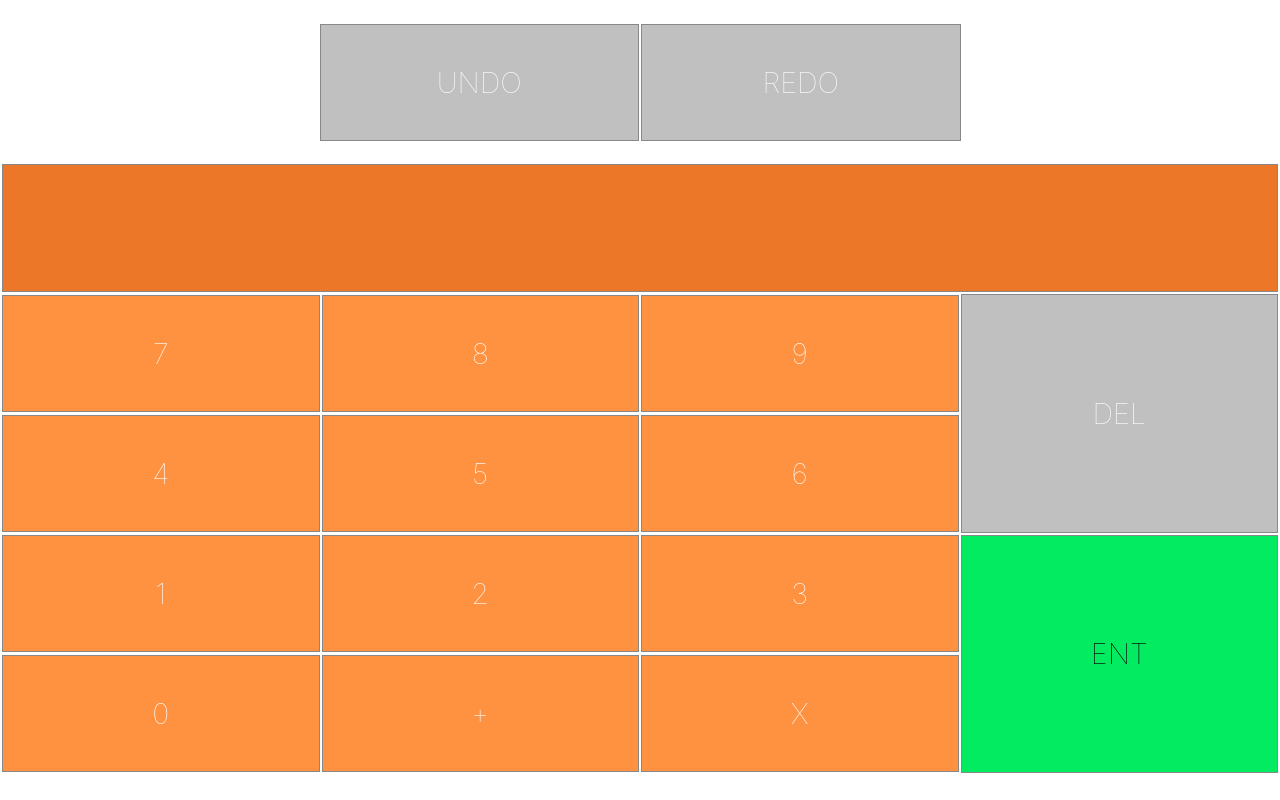
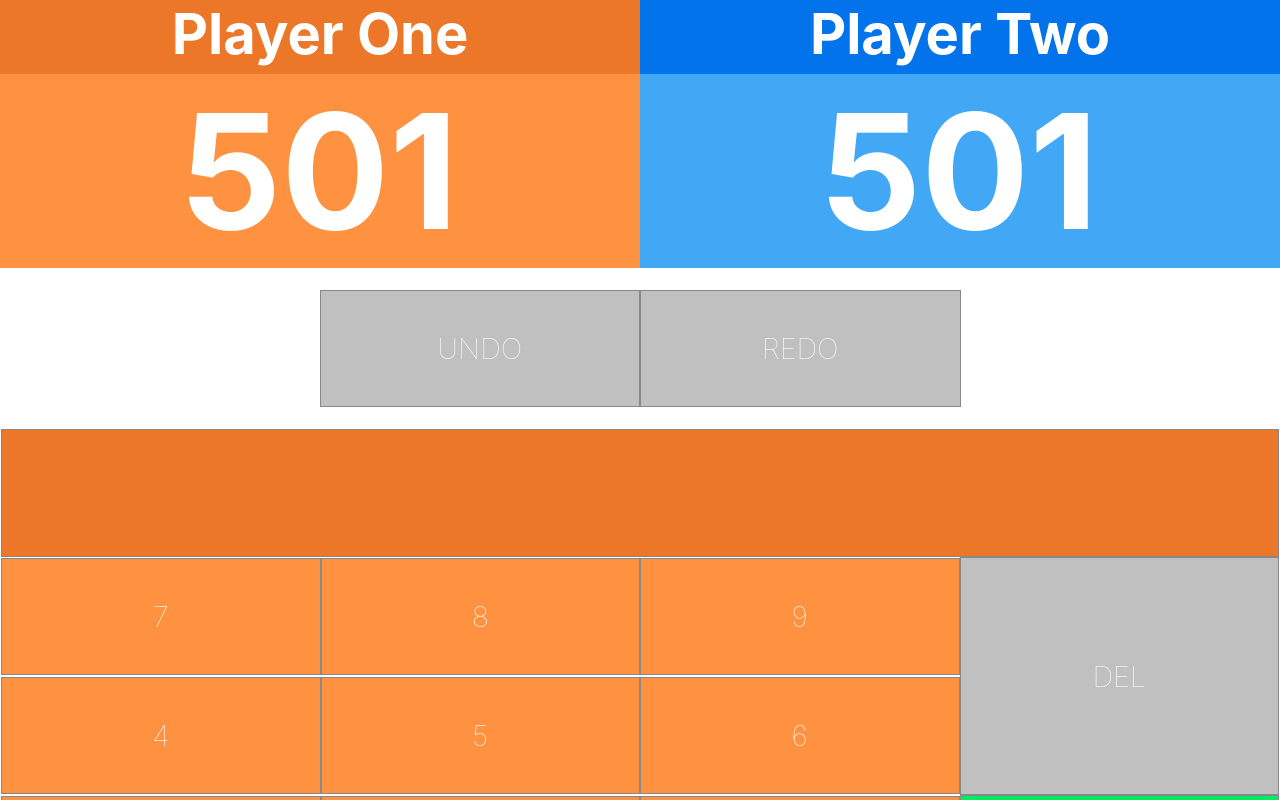
Before and after one commit to wardt7/SuperDart, a React (Create React App) app in the folder interface/: page / in a window 1280 px wide. Shown: the top 800 px of the page. Built offline with nearby package versions, Linux system fonts and the light colour scheme.

Commit message:
Added Player components to display scores

```diff
--- a/interface/src/App.css
+++ b/interface/src/App.css
@@ -1,7 +1,5 @@
 * {
     box-sizing: border-box;
+    margin: 0;
+    padding: 0;
 }
-
-body {
-    margin: 0;
-}
--- a/interface/src/App.js
+++ b/interface/src/App.js
@@ -2,6 +2,7 @@ import React, { Component } from 'react'
 import logo from './logo.svg'
 import './App.css'
 import Keypad from './components/keypad/keypad'
+import Player from './components/player/player'
 
 class App extends Component {
     constructor(props){
@@ -24,6 +25,7 @@ class App extends Component {
 	this.checkUndoDisabled = this.checkUndoDisabled.bind(this)
 	this.checkRedoDisabled = this.checkRedoDisabled.bind(this)
 	this.checkDeleteDisabled = this.checkDeleteDisabled.bind(this)
+	this.getScore = this.getScore.bind(this)
     }
     appendToInput(value){
 	let newInput = this.state.input
@@ -138,9 +140,26 @@ class App extends Component {
 	}
 	return false
     }
+    getScore(player){
+	let score = 0
+	if(player === "playerone"){
+	    if(this.state.input !== "" && this.state.turn % 2 === 0){
+		return([this.calculateScore(this.state.evalInput), true])
+	    }
+	    score = this.state.playerOneScores[this.state.playerOneIndex]
+	} else {
+	    if(this.state.input !== "" && this.state.turn %2 !== 0){
+		return([this.calculateScore(this.state.evalInput), true])
+	    }
+	    score = this.state.playerTwoScores[this.state.playerTwoIndex]
+	}
+	return([score, false])
+    }
     render() {
 	return (
 		<div>
+		<Player playerName="Player One" playerType="playerone" getScore={this.getScore}/>
+		<Player playerName="Player Two" playerType="playertwo" getScore={this.getScore}/>
 		<Keypad turn={this.state.turn} input={this.state.input} removeFromInput={this.removeFromInput} appendToInput={this.appendToInput} enterScore={this.enterScore}
 	    undoScore={this.undoScore} redoScore={this.redoScore} checkUndoDisabled={this.checkUndoDisabled} checkRedoDisabled={this.checkRedoDisabled} checkDeleteDisabled={this.checkDeleteDisabled}/>
 		</div>
--- /dev/null
+++ b/interface/src/components/player/player.css
@@ -0,0 +1,48 @@
+.player {
+    width: 50%;
+    float: left;
+}
+
+.player.playerone{
+    background-color: #FE9241;
+}
+
+.player.playertwo{
+    background-color: #42A7F4;
+}
+
+h2 {
+    color: white;
+    text-align: center;
+    font-size: 3.5em;
+    padding-bottom: 0.1em;
+    width: 100%;
+}
+
+h2.playerone {
+    background-color: #ED7728;
+}
+
+h2.playertwo{
+    background-color: #0273EB;
+}
+
+h1 {
+    color: white;
+    text-align: center;
+    font-size: 10em;
+    -webkit-transition-property: color;
+    -webkit-transition-duration: 0.75s;
+    -webkit-transition-timing-function: ease;
+    transition-property: color;
+    transition-duration: 0.75s;
+    transition-timing-function: ease;
+}
+
+h1.altered {
+    color: #DF0101;
+}
+
+.nameplate.playerone {
+
+}
--- /dev/null
+++ b/interface/src/components/player/player.js
@@ -0,0 +1,24 @@
+import React, { Component } from "react"
+import "./player.css"
+
+class Player extends Component{
+    constructor(props){
+	super(props)
+    }
+    render() {
+	let playerType = this.props.playerType
+	let score = this.props.getScore(playerType)
+	let altered = ""
+	if(score[1]){
+	    altered = "altered"
+	}
+	return (
+		<div className={`player ${playerType}`}>
+		<h2 className={`${playerType}`}>{this.props.playerName}</h2>
+		<h1 className={`score ${altered}`}>{score[0]}</h1>
+		</div>
+	)
+    }
+}
+
+export default Player
```
